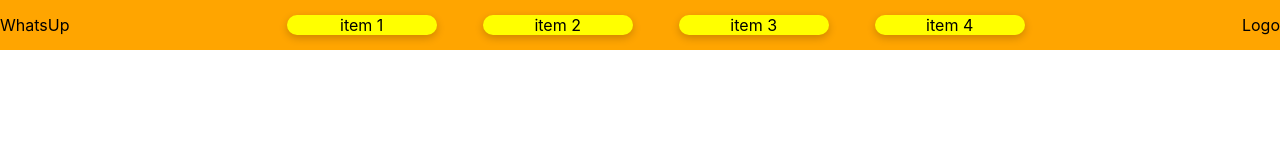
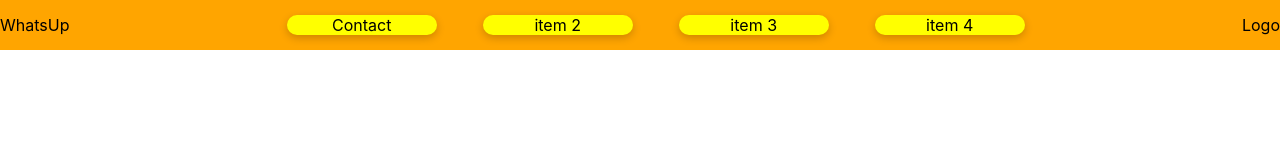
Before and after one commit to itaycs2407/Family-Consult, a React (Create React App) app: page /contact in a window 1280 px wide. Shown: the top 160 px of the page. Built offline with nearby package versions, Linux system fonts and the light colour scheme.

Commit message:
add contact me page

```diff
--- a/src/App.tsx
+++ b/src/App.tsx
@@ -1,6 +1,7 @@
 import React, { useState } from "react";
 import Navbar from "./components/navbar/navbar";
 import styled from "@emotion/styled/macro";
+import Contact from "./pages/contact";
 
 const App: React.FC = () => {
   const [content, setContent] = useState<any>("none");
@@ -8,7 +9,9 @@ const App: React.FC = () => {
   return (
     <div className="App">
       <Navbar setContent={setContent} />
-      <ContentContainer>{content}</ContentContainer>
+      <ContentContainer>
+        {content === "contact" && <Contact />}
+      </ContentContainer>
     </div>
   );
 };
--- a/src/components/navbar/navbar.tsx
+++ b/src/components/navbar/navbar.tsx
@@ -9,7 +9,7 @@ const Navbar: React.FC<Props> = ({ setContent }) => (
   <Container>
     <span>WhatsUp</span>
     <NavbarItemContainer>
-      <NavbarItem onClick={() => setContent("Item 1")}> item 1</NavbarItem>
+      <NavbarItem onClick={() => setContent("contact")}>Contact</NavbarItem>
       <NavbarItem onClick={() => setContent("Item 2")}> item 2</NavbarItem>
       <NavbarItem onClick={() => setContent("Item 3")}> item 3</NavbarItem>
       <NavbarItem onClick={() => setContent("Item 4")}> item 4</NavbarItem>
--- /dev/null
+++ b/src/pages/contact.tsx
@@ -0,0 +1,46 @@
+import React from "react";
+import styled from "@emotion/styled/macro";
+import { keyframes } from "@emotion/react";
+
+const Contact = () => (
+  <Container>
+    <label>
+      first name
+      <input type="text" />
+    </label>
+
+    <label>
+      last name
+      <input type="text" />
+    </label>
+    <label>
+      phone number
+      <input type="text" />
+    </label>
+    <label>
+      address
+      <input type="text" />
+    </label>
+
+    <button onClick={() => alert("send was clicked")}>Send Info</button>
+  </Container>
+);
+
+const Fadein = keyframes`
+from {
+  opacity: 0;
+}
+  to {
+    opacity: 1;
+  }
+
+
+`;
+const Container = styled.div`
+  display: flex;
+  justify-content: center;
+  align-items: center;
+  flex-direction: column;
+  animation: ${Fadein} 1s;
+`;
+export default Contact;
```
